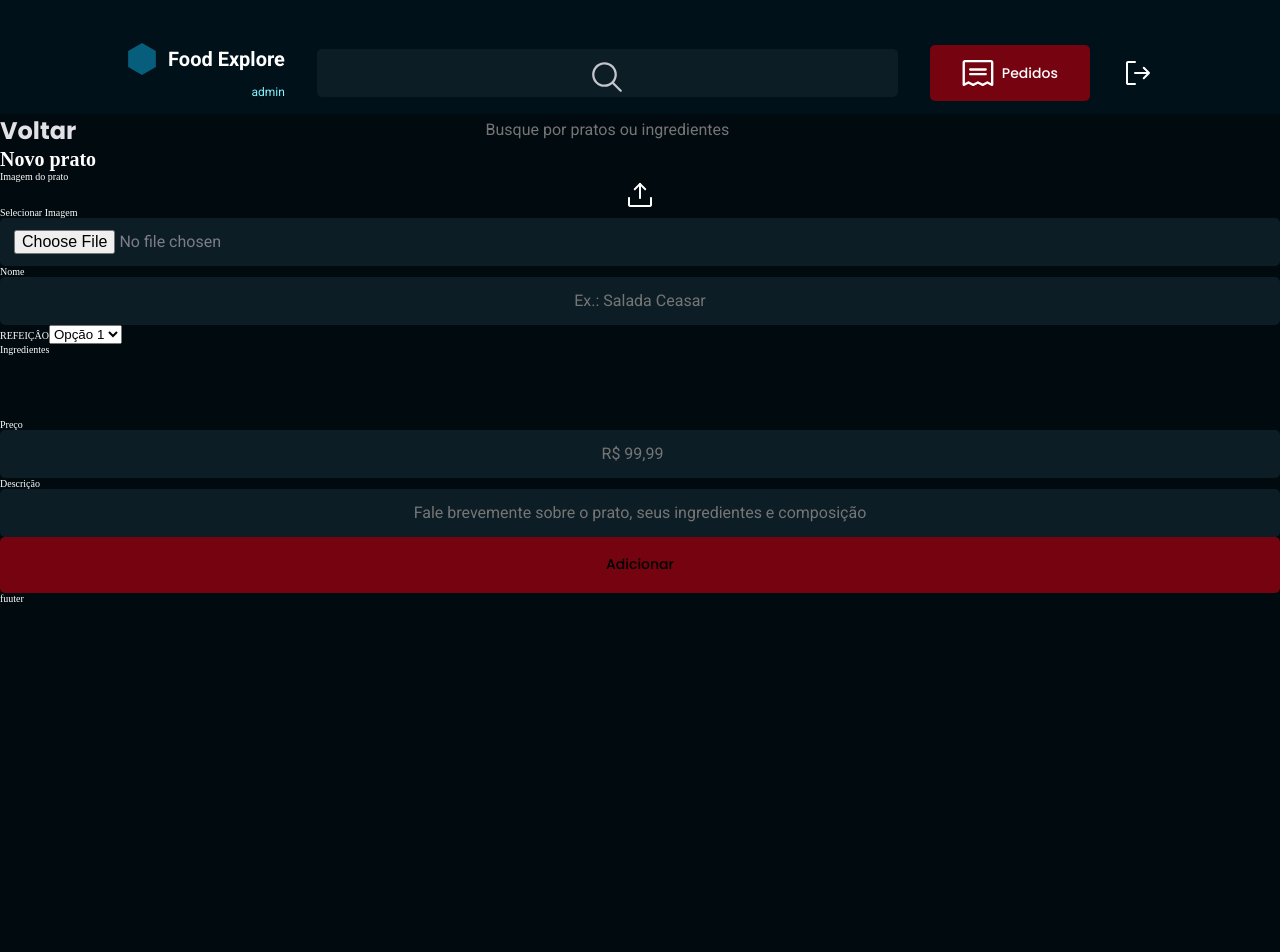
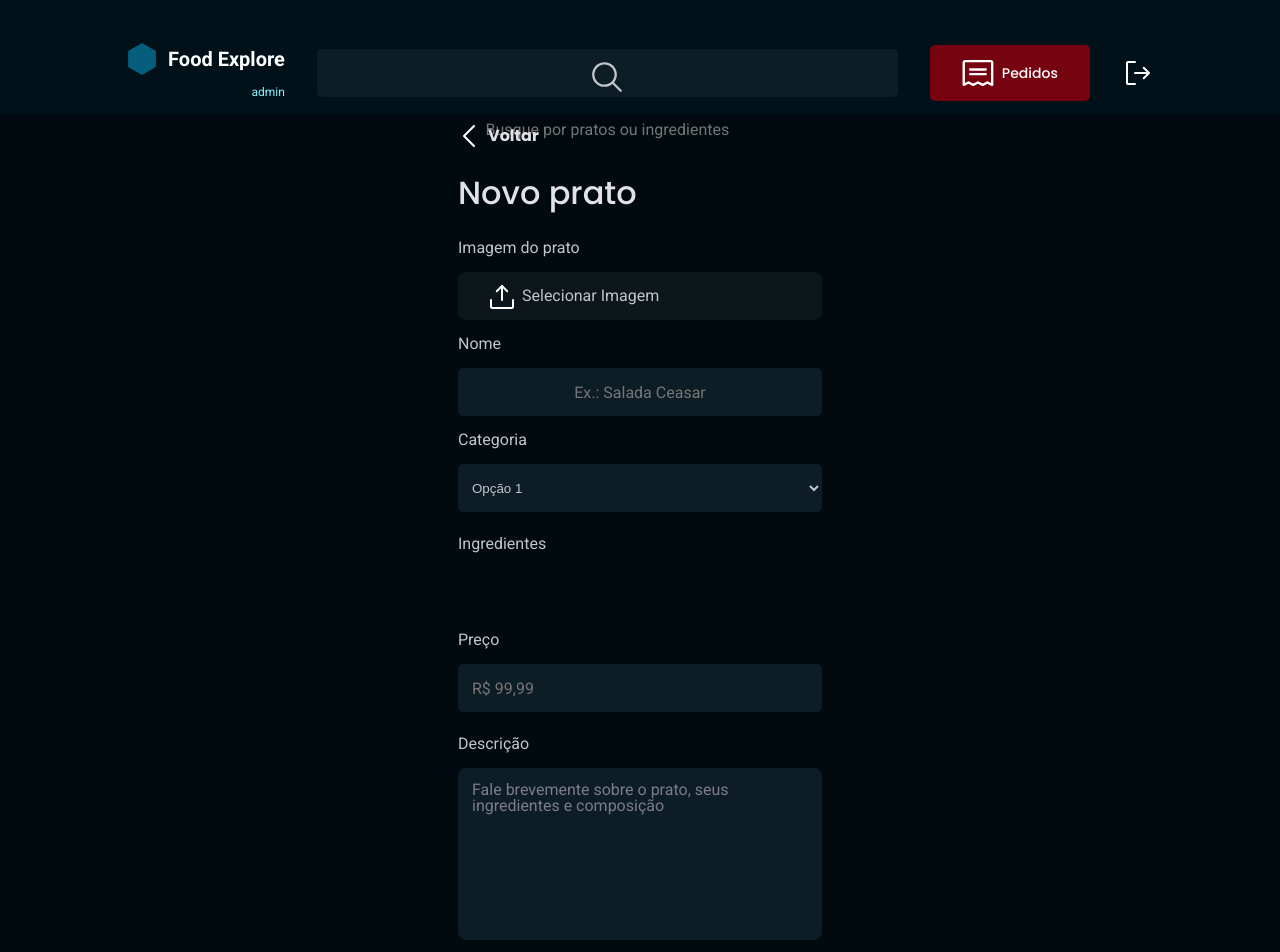
Before and after one commit to Patrick-Cabelin/projeto-explore-food-frontend, a React (Vite) app: page /NewDish in a window 1280 px wide. Shown: the top 952 px of the page. Before the commit the page ends 800 px from the top, so only its background shows below. Built offline with nearby package versions, Linux system fonts and the light colour scheme.

Commit message:
to been a created the page of create the dishes

```diff
--- a/src/assets/components/Button/style.js
+++ b/src/assets/components/Button/style.js
@@ -25,9 +25,13 @@ const Conteiner = styled.div`
       height: 3.2rem;
     }
 
-    span:nth-child(2){
+    span{
+        font: ${({theme}) => theme.FONTS.POPPINS_100_MEDIUM};
+        color: ${({theme}) => theme.COLORS.LIGHT_100 };
+      }
+    /* span:nth-child(2){
       display: none;
-    }
+    } */
 
     /* span:last-child{
       position: absolute;
@@ -54,11 +58,6 @@ const Conteiner = styled.div`
       background: ${({theme}) => theme.COLORS.TOMATO_100 };
       gap: .8rem;
 
-      span:nth-child(2){
-        display: inline-flex;
-        font: ${({theme}) => theme.FONTS.POPPINS_100_MEDIUM};
-        color: ${({theme}) => theme.COLORS.LIGHT_100 };
-      }
 
       /* span:last-child::before{
         content: '(';
--- a/src/assets/components/Header/style.js
+++ b/src/assets/components/Header/style.js
@@ -6,9 +6,8 @@ const  Container = styled.header`
     grid-area: header;
 
     display: flex;
-    justify-content: space-around;
     align-items: center;
-    gap: 6.4rem;
+    gap: 8rem;
 
     width: 100%;
     height: 11.4rem;
--- a/src/assets/components/Input/style.js
+++ b/src/assets/components/Input/style.js
@@ -3,7 +3,6 @@ import styled from "styled-components";
 export { Container };
 
 const Container = styled.div`
-  width: 100%;
   background: ${({ theme }) => theme.COLORS.DARK_900};
 
   border-radius: .5rem;
--- a/src/assets/components/TextArea/style.js
+++ b/src/assets/components/TextArea/style.js
@@ -1,27 +1,28 @@
 import styled from "styled-components"
 
-export { Container }
 const Container = styled.textarea`
+        display: flex;
+        flex-direction: column;
+
         resize: none;
         width: 100%;
-    height: 27.4rem;
+        height: 17.2rem;
+        padding: 1.4rem;
 
-    display: flex;
-    flex-direction: row;
-    align-items: flex-start;
-    gap: .8rem;
+        border: none;
+        border-radius: .8rem;
+        background: ${({theme})=> theme.COLORS.DARK_900};
+        color: ${({theme})=> theme.COLORS.LIGHT_500};
 
-    padding: 1.9rem 1.6rem;
-    background: ${({theme})=>theme.COLORS.GRAY_300};
-    border-radius: 1rem;
+        word-break: break-word;
+        white-space: normal;
 
-    &placeholder{
-        font-style: normal;
-        font-weight: 400;
-        font-size: 1.6rem;
-        line-height: 1.9rem;
 
-        text-align: left;
-        color: ${({theme})=>theme.COLORS.GRAY_100};
+        &::placeholder{
+            font: ${({ theme }) => theme.FONTS.ROBOTO_SMALL_REGULAR};
+            color: ${({theme})=> theme.COLORS.LIGHT_500};
         }
+
 `
+
+export { Container }
--- a/src/assets/pages/NewDish/index.jsx
+++ b/src/assets/pages/NewDish/index.jsx
@@ -1,20 +1,23 @@
 import {Container,Content, DishInfo} from './style'
+
+import { Icons } from '../../image/Icons'
 
 import { Header } from '../../components/Header'
 import { ButtonText } from '../../components/ButtonText'
 import { Button } from '../../components/Button'
 import { Input } from '../../components/Input'
 import { DishIngredients } from '../../components/DishIngredients'
-import { Icons } from '../../image/Icons'
+import { TextArea } from '../../components/TextArea'
+
 
 function NewDish(){
-        const {Upload} = Icons()
+        const {Upload, CareLeft} = Icons()
     return(
         <Container>
             <Header/>
 
             <Content>
-                <ButtonText title={'Voltar'}/>
+                <ButtonText title={'Voltar'} icon={CareLeft}/>
                 <h1>Novo prato</h1>
                 <DishInfo>
                     <div>
@@ -30,7 +33,7 @@ function NewDish(){
                         <Input type='text' id='Iname' placeholder={'Ex.: Salada Ceasar'} />
 
 
-                        <label htmlFor='Icategory'>REFEIÇÂO</label>
+                        <label htmlFor='Icategory'>Categoria</label>
                         <select id='Icategory'>
                             <option value='opcao1'>Opção 1</option>
                             <option value='opcao2'>Opção 2</option>
@@ -49,10 +52,10 @@ function NewDish(){
 
                     <div>
                         <label htmlFor='Idescription'>Descrição</label>
-                        <Input type='textarea' placeholder={'Fale brevemente sobre o prato, seus ingredientes e composição'} />
+                        <TextArea id='Idescription' placeholder='Fale brevemente sobre o prato, seus ingredientes e composição'/>
                     </div>
 
-                    <Button title={'Adicionar'}/>
+                    <Button title={'Adicionar'} />
                 </DishInfo>
             </Content>
         <footer>fuuter</footer>
--- a/src/assets/pages/NewDish/style.js
+++ b/src/assets/pages/NewDish/style.js
@@ -14,8 +14,99 @@ footer{
     grid-area: footer;
 }
 `
-const Content = styled.main``
-const DishInfo = styled.form``
+const Content = styled.main`
+    grid-area: content;
+    margin: auto;
+
+    width: 36.4rem;
+
+    display: flex;
+    flex-direction: column;
+    gap: 2.4rem;
+    margin-top: 1.1rem;
+
+    h1{
+        font: ${({theme})=> theme.FONTS.POPPINS_400_MEDIUM};
+        color: ${({theme})=> theme.COLORS.LIGHT_300};
+    }
+
+    > button{
+        font-size: 1.6rem;
+
+        svg{
+            width: 2.2rem;
+            height: 2.2rem;
+        }
+    }
+
+    `
+const DishInfo = styled.form`
+    display: flex;
+    flex-direction: column;
+    gap: 2.4rem;
+
+    label{
+        font: ${({theme})=> theme.FONTS.ROBOTO_SMALL_REGULAR};
+        color: ${({theme})=> theme.COLORS.LIGHT_400};
+
+        margin-bottom: 1.6rem;
+    }
+
+    > div:first-child{
+        display: flex;
+        flex-direction: column;
+
+        label:first-child{
+            > div{
+                display: flex;
+                flex-direction: row;
+                background: ${({theme})=> theme.COLORS.DARK_800};
+                align-items: center;
+                padding: 1.2rem 3.2rem;
+                gap: .8rem;
+                border-radius: .8rem;
+                height: 4.8rem;
+                margin-top: 1.6rem;
+
+            input{
+                display: none;
+            }
+           }
+        }
+
+        select{
+            display: flex;
+            align-items: center;
+
+            height: 4.8rem;
+            padding: 1rem;
+
+            background: ${({theme})=> theme.COLORS.DARK_900};
+            color: ${({theme})=> theme.COLORS.LIGHT_400};
+
+            border: none;
+            border-radius: .5rem;
+        }
+
+        label:nth-child(4){
+            margin-top: 1.6rem;
+        }
+    }
+
+    > div:nth-child(2){
+        display: flex;
+        flex-direction: column;
+
+        input{
+            text-align: start;
+        }
+    }
+
+    > div:nth-child(3){
+        display: flex;
+        flex-direction: column;
+    }
+`
 
 
 export {Container,Content, DishInfo}
```
Lines whose indentation alone changed are shown as unchanged.
